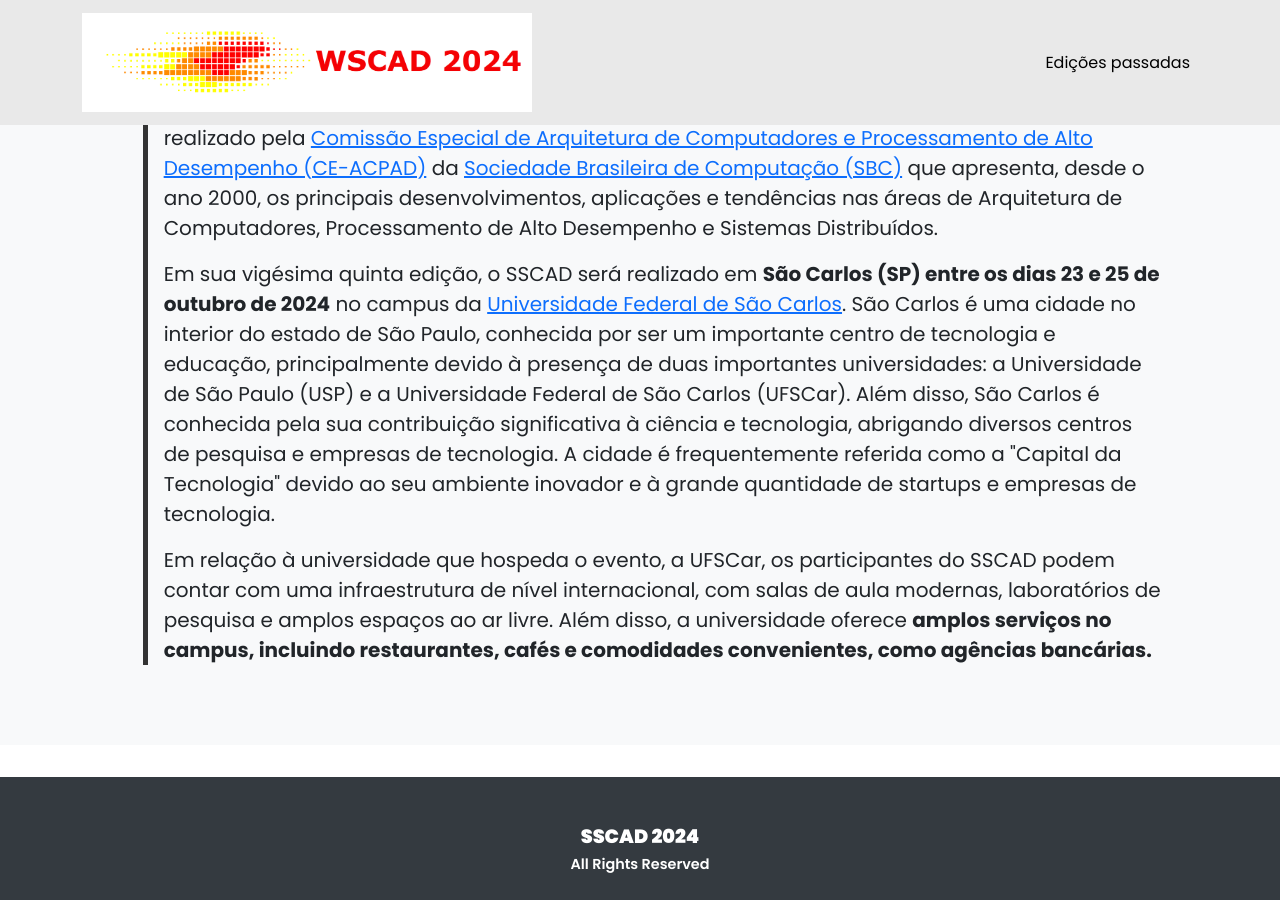
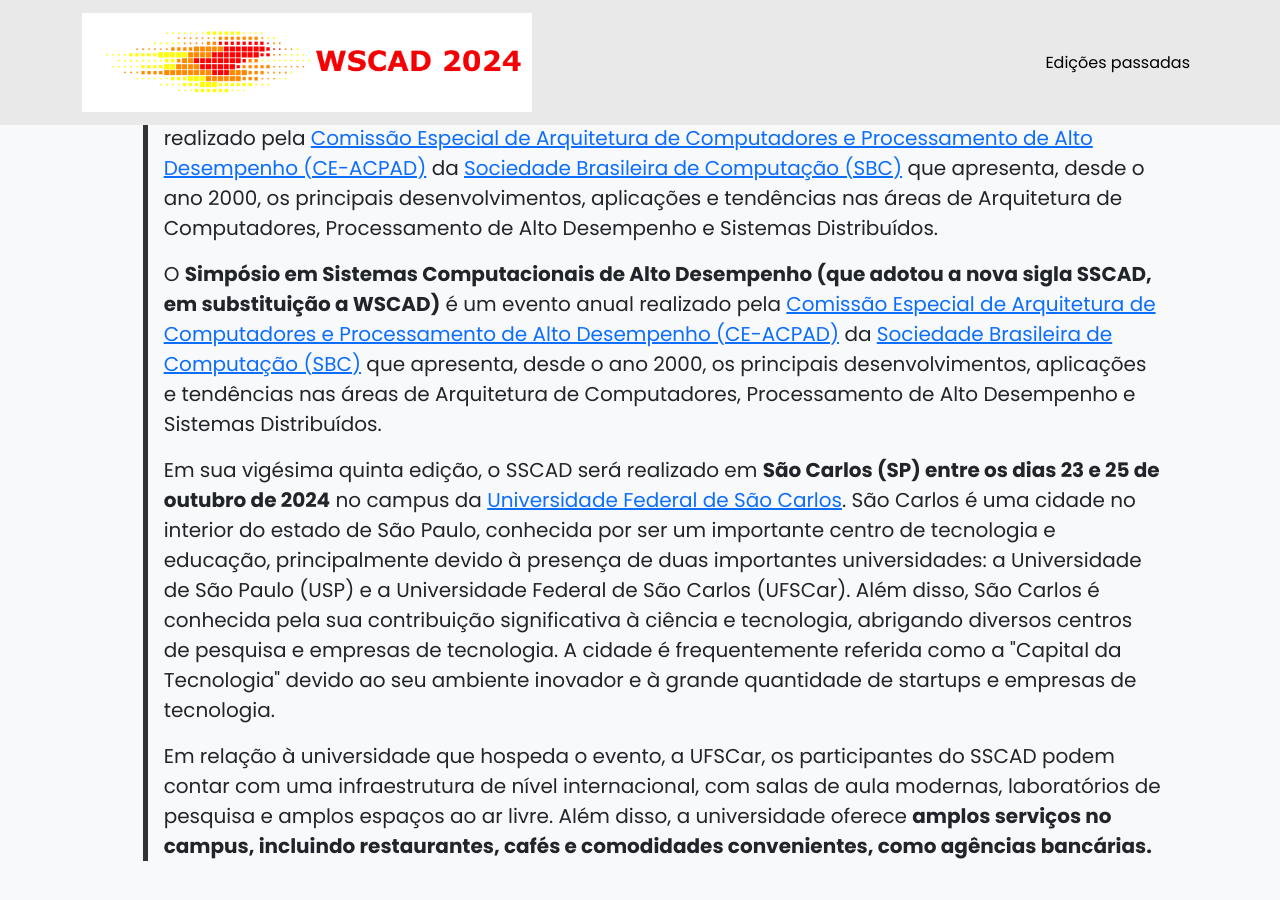
Before and after one commit to ce-acpad/sscad2024, a Jekyll site: the page built from index.html, in a window 1280 px wide and 900 px high, scrolled down 589 px. Built offline with Jekyll 4.4.1, drawn with Linux system fonts in a browser that asks for light colours.

Commit message:
Update index.html

```diff
--- a/index.html
+++ b/index.html
@@ -12,6 +12,10 @@
                     <p>
                         O <strong>Simpósio em Sistemas Computacionais de Alto Desempenho (SSCAD)</strong> é um evento anual realizado pela <a href="https://www.sbc.org.br/403-comissoes-especiais?layout=edit&amp;id=2301" target="_blank">Comissão Especial de Arquitetura de Computadores e Processamento de Alto Desempenho (CE-ACPAD)</a> da <a href="https://www.sbc.org.br/" target="_blank">Sociedade Brasileira de Computação (SBC)</a> que apresenta, desde o ano 2000, os principais desenvolvimentos, aplicações e tendências nas áreas de Arquitetura de Computadores, Processamento de Alto Desempenho e Sistemas Distribuídos.
                     </p>
+                                        <p>
+                        O <strong>Simpósio em Sistemas Computacionais de Alto Desempenho (que adotou a nova sigla SSCAD, em substituição a WSCAD)</strong> é um evento anual realizado pela <a href="https://www.sbc.org.br/403-comissoes-especiais?layout=edit&amp;id=2301" target="_blank">Comissão Especial de Arquitetura de Computadores e Processamento de Alto Desempenho (CE-ACPAD)</a> da <a href="https://www.sbc.org.br/" target="_blank">Sociedade Brasileira de Computação (SBC)</a> que apresenta, desde o ano 2000, os principais desenvolvimentos, aplicações e tendências nas áreas de Arquitetura de Computadores, Processamento de Alto Desempenho e Sistemas Distribuídos.
+                    </p>
+
                     <p>
                         Em sua vigésima quinta edição, o SSCAD será realizado em <strong>São Carlos (SP) entre os dias 23 e 25 de outubro de 2024</strong> no campus da <a href="https://www.ufscar.br" target="_blank">Universidade Federal de São Carlos</a>. São Carlos é uma cidade no interior do estado de São Paulo, conhecida por ser um importante centro de tecnologia e educação, principalmente devido à presença de duas importantes universidades: a Universidade de São Paulo (USP) e a Universidade Federal de São Carlos (UFSCar). Além disso, São Carlos é conhecida pela sua contribuição significativa à ciência e tecnologia, abrigando diversos centros de pesquisa e empresas de tecnologia. A cidade é frequentemente referida como a "Capital da Tecnologia" devido ao seu ambiente inovador e à grande quantidade de startups e empresas de tecnologia.
 <!--                         Além do seu ambiente acadêmico e de pesquisa, São Carlos oferece uma qualidade de vida elevada, com muitos parques, áreas verdes e uma infraestrutura urbana bem planejada. -->
```
